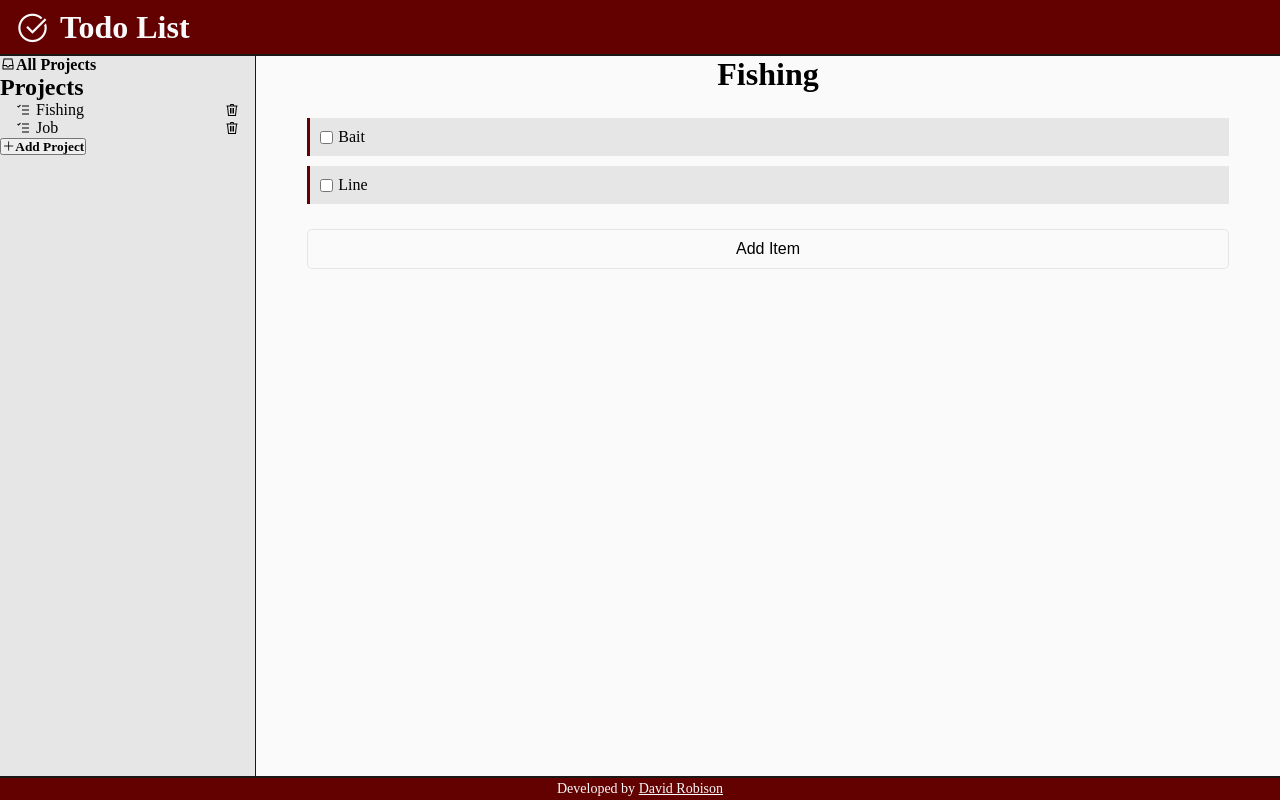
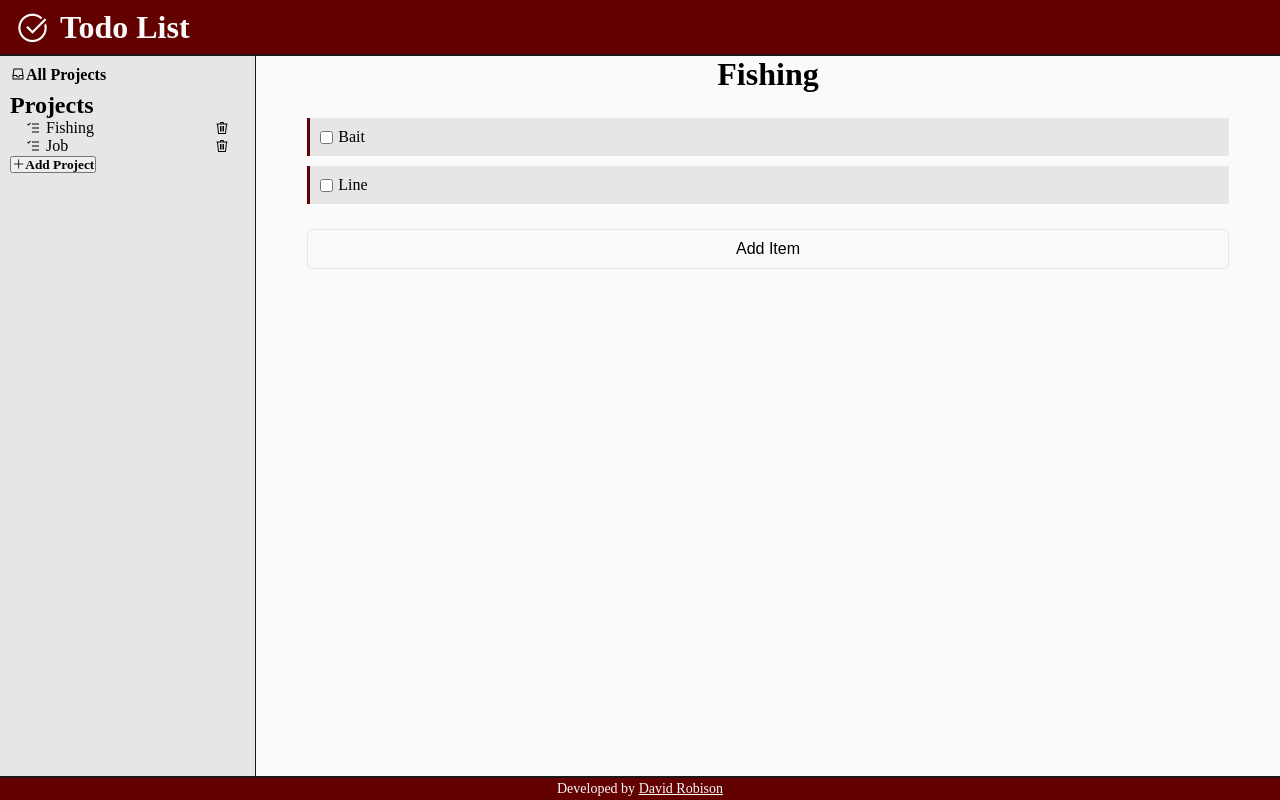
Before and after one commit to robisonwebdev/todo-react, a React (Create React App) app: page / in a window 1280 px wide. Built offline with nearby package versions, Linux system fonts and the light colour scheme.

Commit message:
Setup flex and padding on #ProjectContainer.

```diff
--- a/src/styles/ProjectsContainer.css
+++ b/src/styles/ProjectsContainer.css
@@ -1,7 +1,13 @@
 #ProjectsContainer {
+    display: flex;
+    flex-direction: column;
+    align-items: unset;
+    justify-content: flex-start;
+    gap: 10px;
+
     background-color: var(--darkerWhite);
     border-right: 1px solid var(--black);
-
+    padding: 10px;
     height: 100%;
     width: 20%;
 }
```
